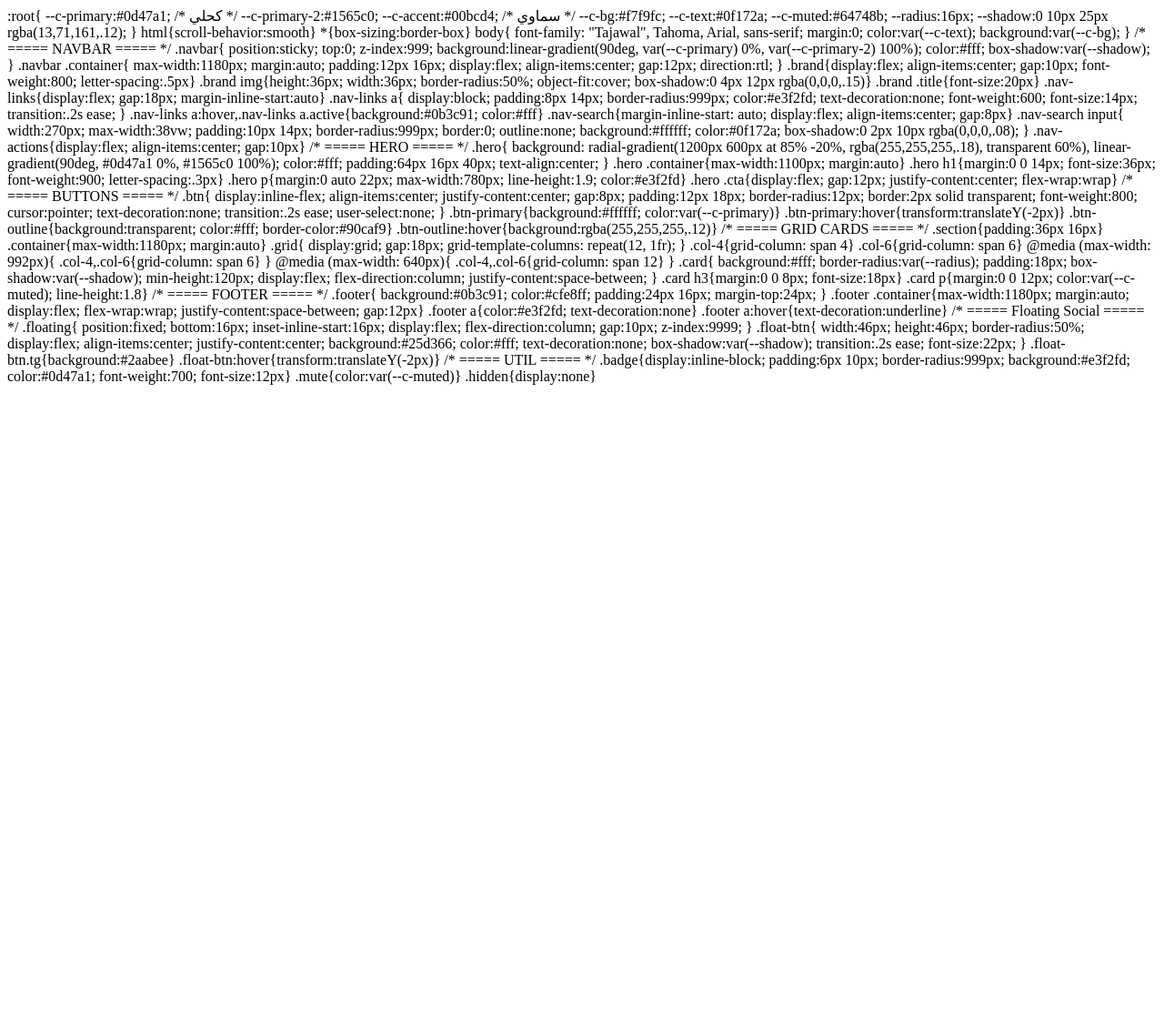
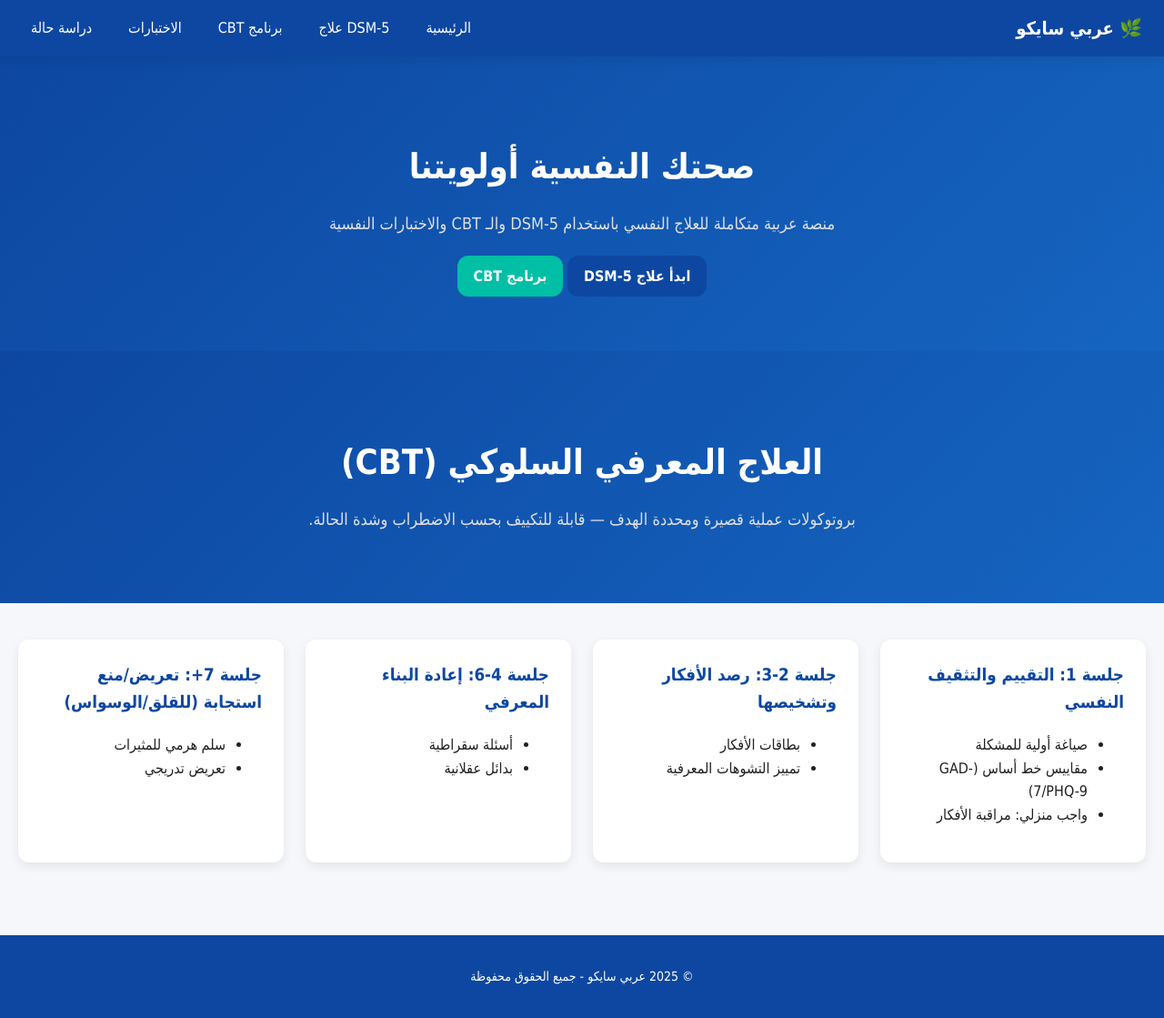
Before and after one commit to mhfh1414/arabi-psycho-site, a Flask app: page /cbt in a window 1280 px wide. Shown: the whole page at 91% size. Before the commit the page ends 423 px from the top, so only its background shows below. Run offline with Flask 3, Linux system fonts and the light colour scheme.

Commit message:
Update base.html

```diff
--- a/templates/base.html
+++ b/templates/base.html
@@ -1,118 +1,45 @@
-:root{
-  --c-primary:#0d47a1;      /* كحلي */
-  --c-primary-2:#1565c0;
-  --c-accent:#00bcd4;       /* سماوي */
-  --c-bg:#f7f9fc;
-  --c-text:#0f172a;
-  --c-muted:#64748b;
-  --radius:16px;
-  --shadow:0 10px 25px rgba(13,71,161,.12);
-}
+<!DOCTYPE html>
+<html lang="ar" dir="rtl">
+<head>
+  <meta charset="UTF-8">
+  <meta name="viewport" content="width=device-width, initial-scale=1.0">
+  <title>عربي سايكو</title>
+  <!-- ربط ملف CSS -->
+  <link rel="stylesheet" href="{{ url_for('static', filename='styles.css') }}">
+</head>
+<body>
 
-html{scroll-behavior:smooth}
-*{box-sizing:border-box}
-body{
-  font-family: "Tajawal", Tahoma, Arial, sans-serif;
-  margin:0; color:var(--c-text); background:var(--c-bg);
-}
+  <!-- ================== NAVBAR ================== -->
+  <nav class="navbar">
+    <a href="{{ url_for('index') }}" class="brand">🌿 عربي سايكو</a>
+    <div class="links">
+      <a href="{{ url_for('index') }}">الرئيسية</a>
+      <a href="{{ url_for('dsm') }}">DSM-5 علاج</a>
+      <a href="{{ url_for('cbt') }}">برنامج CBT</a>
+      <a href="{{ url_for('tests') }}">الاختبارات</a>
+      <a href="{{ url_for('case_study') }}">دراسة حالة</a>
+    </div>
+  </nav>
 
-/* ===== NAVBAR ===== */
-.navbar{
-  position:sticky; top:0; z-index:999;
-  background:linear-gradient(90deg, var(--c-primary) 0%, var(--c-primary-2) 100%);
-  color:#fff; box-shadow:var(--shadow);
-}
-.navbar .container{
-  max-width:1180px; margin:auto; padding:12px 16px;
-  display:flex; align-items:center; gap:12px;
-  direction:rtl;
-}
-.brand{display:flex; align-items:center; gap:10px; font-weight:800; letter-spacing:.5px}
-.brand img{height:36px; width:36px; border-radius:50%; object-fit:cover; box-shadow:0 4px 12px rgba(0,0,0,.15)}
-.brand .title{font-size:20px}
+  <!-- ================== HERO ================== -->
+  <section class="hero">
+    <h1>صحتك النفسية أولويتنا</h1>
+    <p>منصة عربية متكاملة للعلاج النفسي باستخدام DSM-5 والـ CBT والاختبارات النفسية</p>
+    <div style="margin-top:20px;">
+      <a href="{{ url_for('dsm') }}" class="btn btn-primary">ابدأ علاج DSM-5</a>
+      <a href="{{ url_for('cbt') }}" class="btn btn-accent">برنامج CBT</a>
+    </div>
+  </section>
 
-.nav-links{display:flex; gap:18px; margin-inline-start:auto}
-.nav-links a{
-  display:block; padding:8px 14px; border-radius:999px;
-  color:#e3f2fd; text-decoration:none; font-weight:600; font-size:14px;
-  transition:.2s ease;
-}
-.nav-links a:hover,.nav-links a.active{background:#0b3c91; color:#fff}
+  <!-- ================== CONTENT ================== -->
+  <main>
+    {% block content %}{% endblock %}
+  </main>
 
-.nav-search{margin-inline-start: auto; display:flex; align-items:center; gap:8px}
-.nav-search input{
-  width:270px; max-width:38vw;
-  padding:10px 14px; border-radius:999px; border:0;
-  outline:none; background:#ffffff; color:#0f172a;
-  box-shadow:0 2px 10px rgba(0,0,0,.08);
-}
-.nav-actions{display:flex; align-items:center; gap:10px}
+  <!-- ================== FOOTER ================== -->
+  <footer class="footer">
+    <p>© 2025 عربي سايكو - جميع الحقوق محفوظة</p>
+  </footer>
 
-/* ===== HERO ===== */
-.hero{
-  background: radial-gradient(1200px 600px at 85% -20%, rgba(255,255,255,.18), transparent 60%),
-              linear-gradient(90deg, #0d47a1 0%, #1565c0 100%);
-  color:#fff; padding:64px 16px 40px; text-align:center;
-}
-.hero .container{max-width:1100px; margin:auto}
-.hero h1{margin:0 0 14px; font-size:36px; font-weight:900; letter-spacing:.3px}
-.hero p{margin:0 auto 22px; max-width:780px; line-height:1.9; color:#e3f2fd}
-.hero .cta{display:flex; gap:12px; justify-content:center; flex-wrap:wrap}
-
-/* ===== BUTTONS ===== */
-.btn{
-  display:inline-flex; align-items:center; justify-content:center; gap:8px;
-  padding:12px 18px; border-radius:12px; border:2px solid transparent;
-  font-weight:800; cursor:pointer; text-decoration:none;
-  transition:.2s ease; user-select:none;
-}
-.btn-primary{background:#ffffff; color:var(--c-primary)}
-.btn-primary:hover{transform:translateY(-2px)}
-.btn-outline{background:transparent; color:#fff; border-color:#90caf9}
-.btn-outline:hover{background:rgba(255,255,255,.12)}
-
-/* ===== GRID CARDS ===== */
-.section{padding:36px 16px}
-.container{max-width:1180px; margin:auto}
-.grid{
-  display:grid; gap:18px;
-  grid-template-columns: repeat(12, 1fr);
-}
-.col-4{grid-column: span 4}
-.col-6{grid-column: span 6}
-@media (max-width: 992px){ .col-4,.col-6{grid-column: span 6} }
-@media (max-width: 640px){ .col-4,.col-6{grid-column: span 12} }
-
-.card{
-  background:#fff; border-radius:var(--radius); padding:18px;
-  box-shadow:var(--shadow); min-height:120px; display:flex; flex-direction:column; justify-content:space-between;
-}
-.card h3{margin:0 0 8px; font-size:18px}
-.card p{margin:0 0 12px; color:var(--c-muted); line-height:1.8}
-
-/* ===== FOOTER ===== */
-.footer{
-  background:#0b3c91; color:#cfe8ff; padding:24px 16px; margin-top:24px;
-}
-.footer .container{max-width:1180px; margin:auto; display:flex; flex-wrap:wrap; justify-content:space-between; gap:12px}
-.footer a{color:#e3f2fd; text-decoration:none}
-.footer a:hover{text-decoration:underline}
-
-/* ===== Floating Social ===== */
-.floating{
-  position:fixed; bottom:16px; inset-inline-start:16px;
-  display:flex; flex-direction:column; gap:10px; z-index:9999;
-}
-.float-btn{
-  width:46px; height:46px; border-radius:50%;
-  display:flex; align-items:center; justify-content:center;
-  background:#25d366; color:#fff; text-decoration:none; box-shadow:var(--shadow);
-  transition:.2s ease; font-size:22px;
-}
-.float-btn.tg{background:#2aabee}
-.float-btn:hover{transform:translateY(-2px)}
-
-/* ===== UTIL ===== */
-.badge{display:inline-block; padding:6px 10px; border-radius:999px; background:#e3f2fd; color:#0d47a1; font-weight:700; font-size:12px}
-.mute{color:var(--c-muted)}
-.hidden{display:none}
+</body>
+</html>
```
